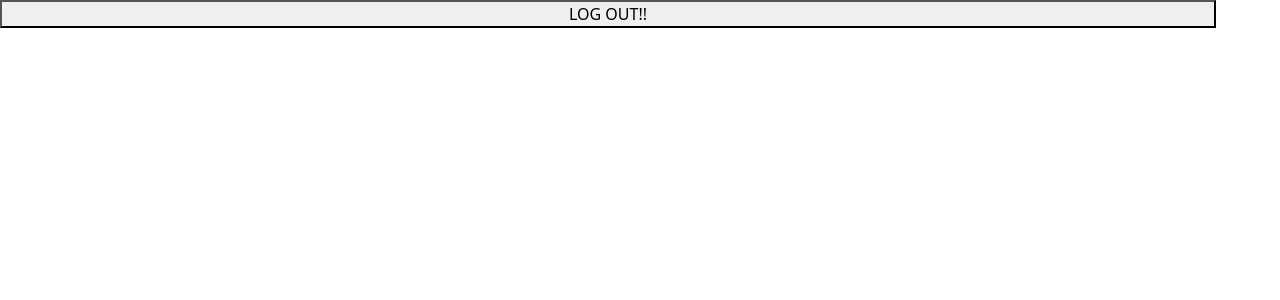
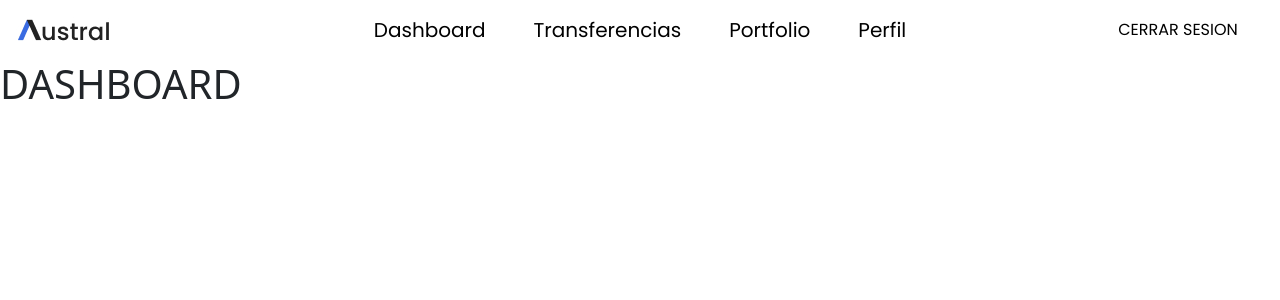
Before and after one commit to LucasFasolato/proyecto-lab-front, a React (Create React App) app: page /dashboard in a window 1280 px wide. Shown: the top 300 px of the page. Built offline with nearby package versions, Linux system fonts and the light colour scheme; sample sign-in values are in the browser's storage.

Commit message:
navbar refactorizado

```diff
--- a/src/App.js
+++ b/src/App.js
@@ -9,17 +9,19 @@ import Home from './pages/Home/home'
 import Dashboard from "./pages/AuthPages/Dashboard";
 import * as PropTypes from "prop-types";
 import RequireAuth from "./pages/RequireAuth";
+import Navbar from "./components/Navbar/navbar";
 
 
 function AppWrapper() {
     return (
         <div>
+            <Navbar/>
             <Routes>
-                <Route path="/" element={<Navigate to="/home"/>}/>
+                <Route path="/" element={<Home/>}/>
+                <Route path="/home" element={<Home/>}/>
                 <Route path="/register" element={<Register/>}/>
                 <Route path="/login" element={<Login/>}/>
-                <Route path="/home" element={<Home/>}/>
-                <Route path="/dashboard" element={<RequireAuth><Dashboard/> </RequireAuth>}/>
+                <Route path="/dashboard" element={<RequireAuth><Dashboard/></RequireAuth>}/>
             </Routes>
         </div>
     );
--- a/src/components/AuthNavbar/AuthNavbar.js
+++ /dev/null
@@ -1,18 +0,0 @@
-import React from 'react';
-import {logout} from "../../utils/httpFunctions";
-import {useNavigate} from "react-router-dom";
-
-function AuthNavbar(props) {
-    const navigate = useNavigate();
-    const handleLogout = () => {
-        logout();
-        navigate("/");
-    }
-    return (
-        <div>
-            <button onClick={handleLogout}> LOG OUT!!</button>
-        </div>
-    );
-}
-
-export default AuthNavbar;
--- a/src/components/Navbar/navbar.js
+++ b/src/components/Navbar/navbar.js
@@ -1,9 +1,18 @@
 import React from 'react';
 import Logo from './../../components/LogoAustral.jpg'
-import {useNavigate } from "react-router-dom";
+import {Link, useNavigate} from "react-router-dom";
 import './navbar.css'
+import {isLogedIn} from "../../utils/helpers";
+import {logout} from "../../utils/httpFunctions";
+
 function Navbar() {
     const navigate = useNavigate();
+
+    const handleLogout = () => {
+        logout();
+        navigate("/");
+    }
+
     return (
         <div className='nav_size'>
             <nav className='nav_content'>
@@ -13,6 +22,8 @@ function Navbar() {
                     </button>
 
                 </section>
+                {!isLogedIn() &&
+                <>
                     <section className='nav_links'>
                         <ul>
                             <li className='links_text'>
@@ -34,6 +45,31 @@ function Navbar() {
                             CREAR USUARIO
                         </button>
                     </section>
+                </>}
+                {isLogedIn() &&
+                <>
+                    <section className='nav_links'>
+                        <ul>
+                            <li className='links_text'>
+                                <Link to={"/dashboard"}>Dashboard</Link>
+                            </li>
+                            <li className='links_text'>
+                                Transferencias
+                            </li>
+                            <li className='links_text'>
+                                Portfolio
+                            </li>
+                            <li className='links_text'>
+                                Perfil
+                            </li>
+                        </ul>
+                    </section>
+                    <section className='nav_buttons'>
+                        <button className='button_iniciar' onClick={handleLogout}>
+                            CERRAR SESION
+                        </button>
+                    </section>
+                </>}
             </nav>
         </div>
     )
--- a/src/index.css
+++ b/src/index.css
@@ -11,3 +11,8 @@ code {
   font-family: source-code-pro, Menlo, Monaco, Consolas, 'Courier New',
     monospace;
 }
+
+a {
+  text-decoration: none!important;
+  color: black!important;
+}
--- a/src/pages/AuthPages/Dashboard.js
+++ b/src/pages/AuthPages/Dashboard.js
@@ -1,18 +1,9 @@
 import React from 'react';
-import {useNavigate} from "react-router-dom";
-import {logout} from "../../utils/httpFunctions";
 
 function Dashboard(props) {
-    const navigate = useNavigate();
-    const handleLogout = () => {
-        logout();
-        navigate("/");
-    }
-
     return (
         <div>
-            <div>HELLO</div>
-            <button onClick={handleLogout}> LOG OUT</button>
+            <h1 >DASHBOARD</h1>
         </div>
     );
 }
--- a/src/pages/Home/home.js
+++ b/src/pages/Home/home.js
@@ -1,6 +1,5 @@
 import React from 'react'
 import Banner_data from '../../components/Banner_Data/banner_data'
-import Navbarr from '../../components/Navbar/navbar'
 import Screen1 from '../../components/Screens/Screen_1/screen_1'
 import Screen_2 from '../../components/Screens/Screen_2/screen_2'
 import Screen_3 from '../../components/Screens/Screen_3/screen_3'
@@ -24,7 +23,7 @@ function Menu() {
         initial="hidden"
         animate="visible"
       >
-        <Navbarr/>
+
       </motion.div>
         <Screen1/>
         <Screen_2/>
--- a/src/pages/Login/login.js
+++ b/src/pages/Login/login.js
@@ -2,7 +2,6 @@ import React, {useState} from 'react';
 import {Form, Button} from 'react-bootstrap';
 import './login.css'
 import {Navigate, useLocation, useNavigate} from "react-router-dom";
-import Navbarr from '../../components/Navbar/navbar';
 import {httpGet, httpPost, login} from "../../utils/httpFunctions";
 import {isLogedIn} from "../../utils/helpers";
 
@@ -34,7 +33,6 @@ function Login() {
 
     return (
         <div>
-            <Navbarr/>
             {isLogedIn() && <Navigate to={"/dashboard"}/>}
             <div className='content-form'>
                 <h1>INICIAR SESIÓN</h1>
--- a/src/pages/Register/register.js
+++ b/src/pages/Register/register.js
@@ -3,7 +3,6 @@ import {Form, Button} from 'react-bootstrap';
 import './../Login/login.css'
 import {useNavigate } from "react-router-dom";
 import { useRef, useState } from 'react';
-import Navbarr from '../../components/Navbar/navbar';
 import {httpPost} from "../../utils/httpFunctions";
 
 
@@ -31,7 +30,6 @@ function Register() {
 
   return (
       <div>
-        <Navbarr/>
         <div className='content-form'>
             <h1>REGISTRARSE</h1>
             <div className='display-form'>
--- a/src/pages/RequireAuth.js
+++ b/src/pages/RequireAuth.js
@@ -1,13 +1,12 @@
 import React from 'react';
 import {Navigate, useLocation} from "react-router-dom";
-import AuthNavbar from "../components/AuthNavbar/AuthNavbar";
 
 function RequireAuth({children}) {
     let user = localStorage.getItem('user');
     const location = useLocation(); // <-- get current location being accessed
 
     return user
-        ? <AuthNavbar>{children}</AuthNavbar>
+        ? children
         : (
             <Navigate
                 to={'/login'}
```
Lines whose indentation alone changed are shown as unchanged.
